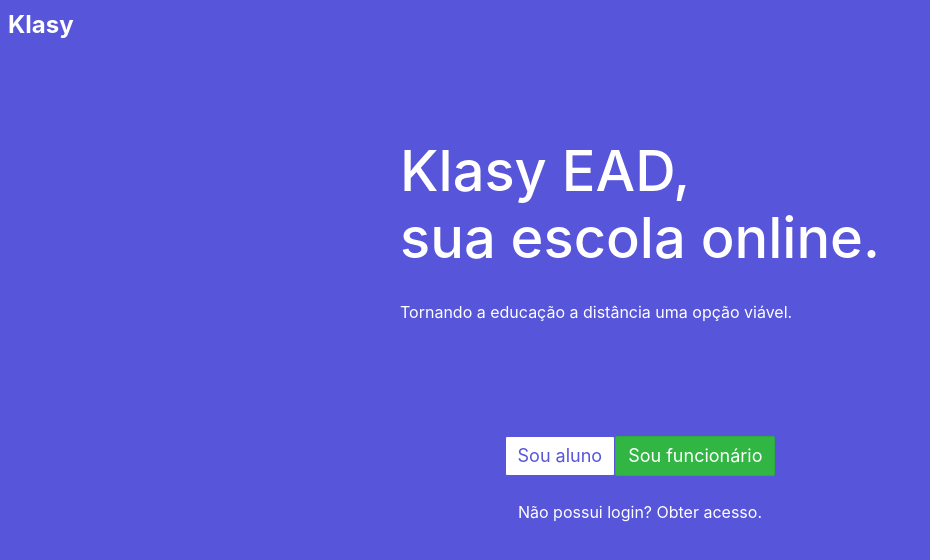
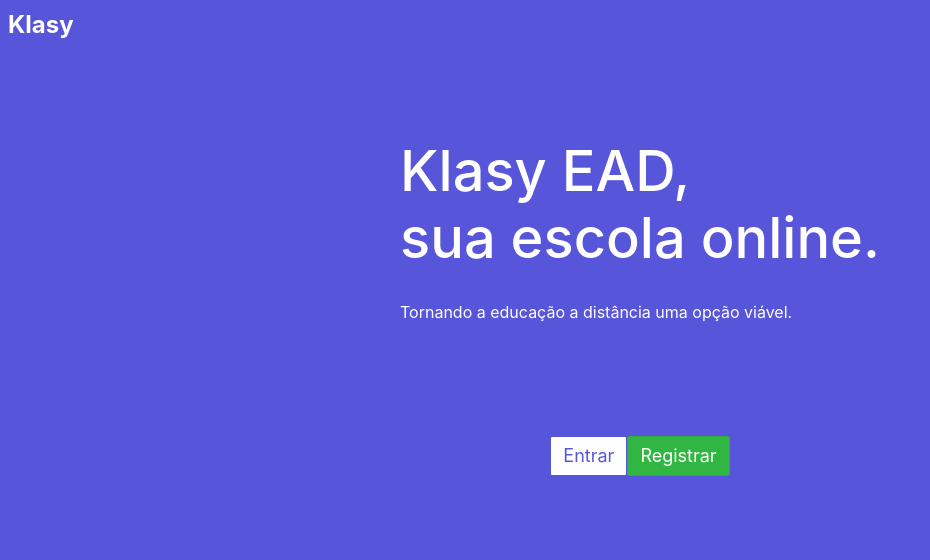
Before and after one commit to seapvnk/klasy-web, a React (Create React App) app: page / in a window 1280 px wide. Shown: the top 560 px of the page, without its empty margins (0-930 px from the left). Built offline with nearby package versions, Linux system fonts and the light colour scheme.

Commit message:
Landing page & forms update

```diff
--- a/src/pages/EmployeeForm/index.tsx
+++ /dev/null
@@ -1,17 +0,0 @@
-import React from 'react';
-import LoginForm from '../../components/LoginForm';
-
-function EmployeeForm() {
-    return (
-        <LoginForm
-            title="Funcionários"
-            subtitle="Área destinada a funcionários da escola"
-            fields={[
-                {label: 'Login', name: 'login'},
-                {label: 'Senha', name: 'password'},
-            ]}
-        />
-    )
-}
-
-export default EmployeeForm;
--- a/src/pages/Landing/index.tsx
+++ b/src/pages/Landing/index.tsx
@@ -38,16 +38,14 @@ function Landing() {
             </div>
 
             <div className="bg-light">
-              <Link to="/login-alunos" className="btn btn-lg">
-                  Sou aluno
+              <Link to="/entrar" className="btn btn-lg">
+                  Entrar
               </Link>
 
-              <Link to="/login-funcionarios" className="btn btn-success btn-lg">
-                  Sou funcionário
+              <Link to="/registro" className="btn btn-success btn-lg">
+                  Registrar
               </Link>
             </div>
-            <br/>
-            <Link to="/cadastro" className="text-light">Não possui login? Obter acesso.</Link>
           </div>
         </div>
     </div>
--- a/src/pages/StudentForm/index.tsx
+++ b/src/pages/Login/index.tsx
@@ -1,11 +1,11 @@
 import React from 'react';
 import LoginForm from '../../components/LoginForm';
 
-function StudentForm() {
+function Login() {
     return (
         <LoginForm
-            title="Alunos"
-            subtitle="Área destinada a alunos e pais"
+            title="Funcionários"
+            subtitle="Área destinada a funcionários da escola"
             fields={[
                 {label: 'Login', name: 'login'},
                 {label: 'Senha', name: 'password'},
@@ -14,4 +14,4 @@ function StudentForm() {
     )
 }
 
-export default StudentForm;
+export default Login;
--- a/src/pages/SignUpForm/index.tsx
+++ b/src/pages/Signup/index.tsx
@@ -1,7 +1,7 @@
 import React from 'react';
 import LoginForm from '../../components/LoginForm';
 
-function SignUpForm() {
+function Signup() {
     return (
         <LoginForm
             title="Cadastro"
@@ -18,4 +18,4 @@ function SignUpForm() {
     )
 }
 
-export default SignUpForm;
+export default Signup;
--- a/src/routes.tsx
+++ b/src/routes.tsx
@@ -1,18 +1,16 @@
 import React from 'react';
 import { BrowserRouter, Route } from 'react-router-dom';
 import Landing from './pages/Landing';
-import StudentForm from './pages/StudentForm';
-import EmployeeForm from './pages/EmployeeForm';
-import SignUpForm from './pages/SignUpForm';
+import Login from './pages/Login';
+import Signup from './pages/Signup';
 import AdminRoutes from './pages/AdminRoutes';
 
 function Routes() {
     return (
         <BrowserRouter>
             <Route path="/" exact component={Landing} />
-            <Route path="/login-alunos" component={StudentForm} />
-            <Route path="/login-funcionarios" component={EmployeeForm} />
-            <Route path="/cadastro" component={SignUpForm} />
+            <Route path="/login" component={Login} />
+            <Route path="/registro" component={Signup} />
             <Route path="/admin" component={AdminRoutes}/>
         </BrowserRouter>
     );
```
